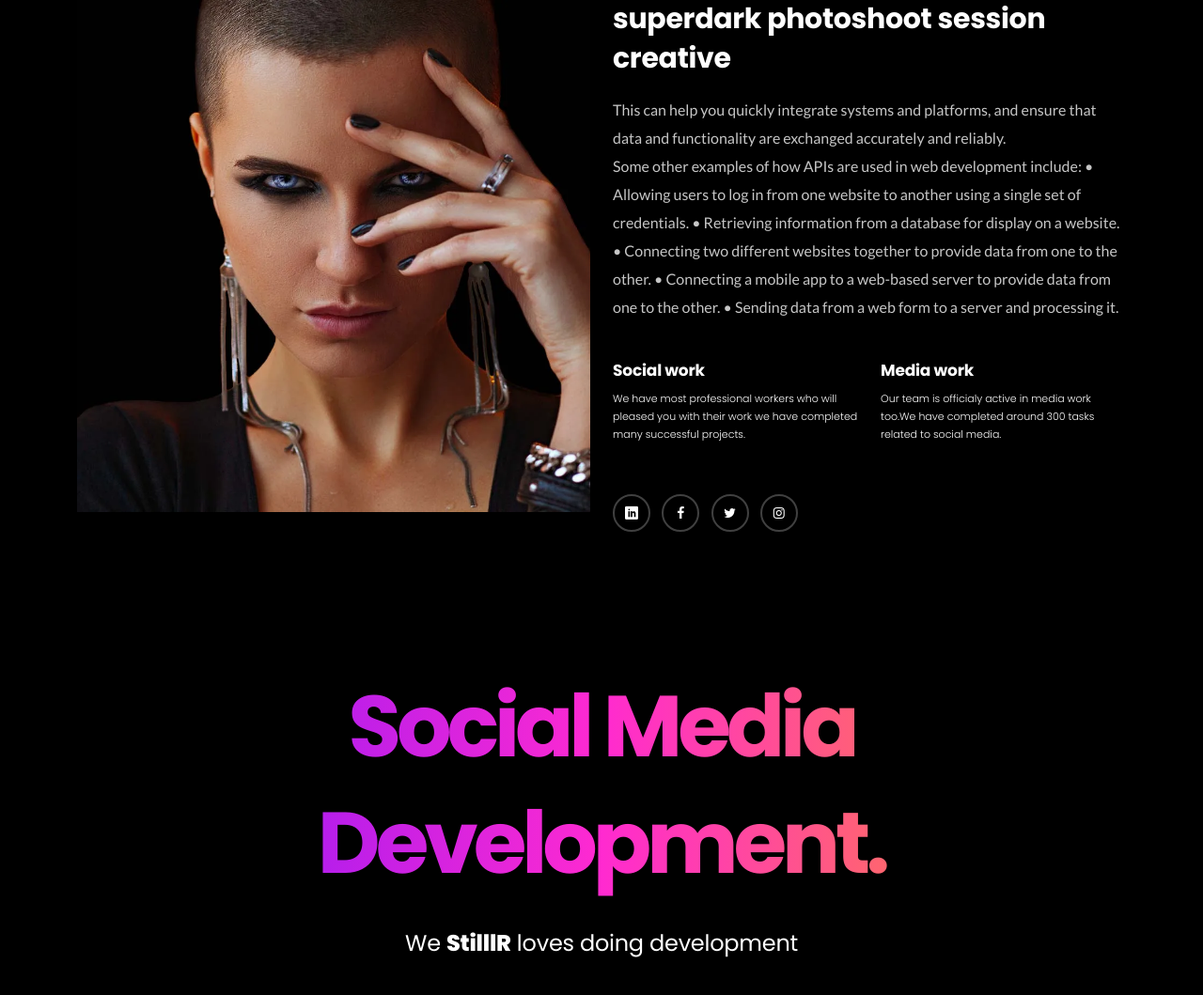
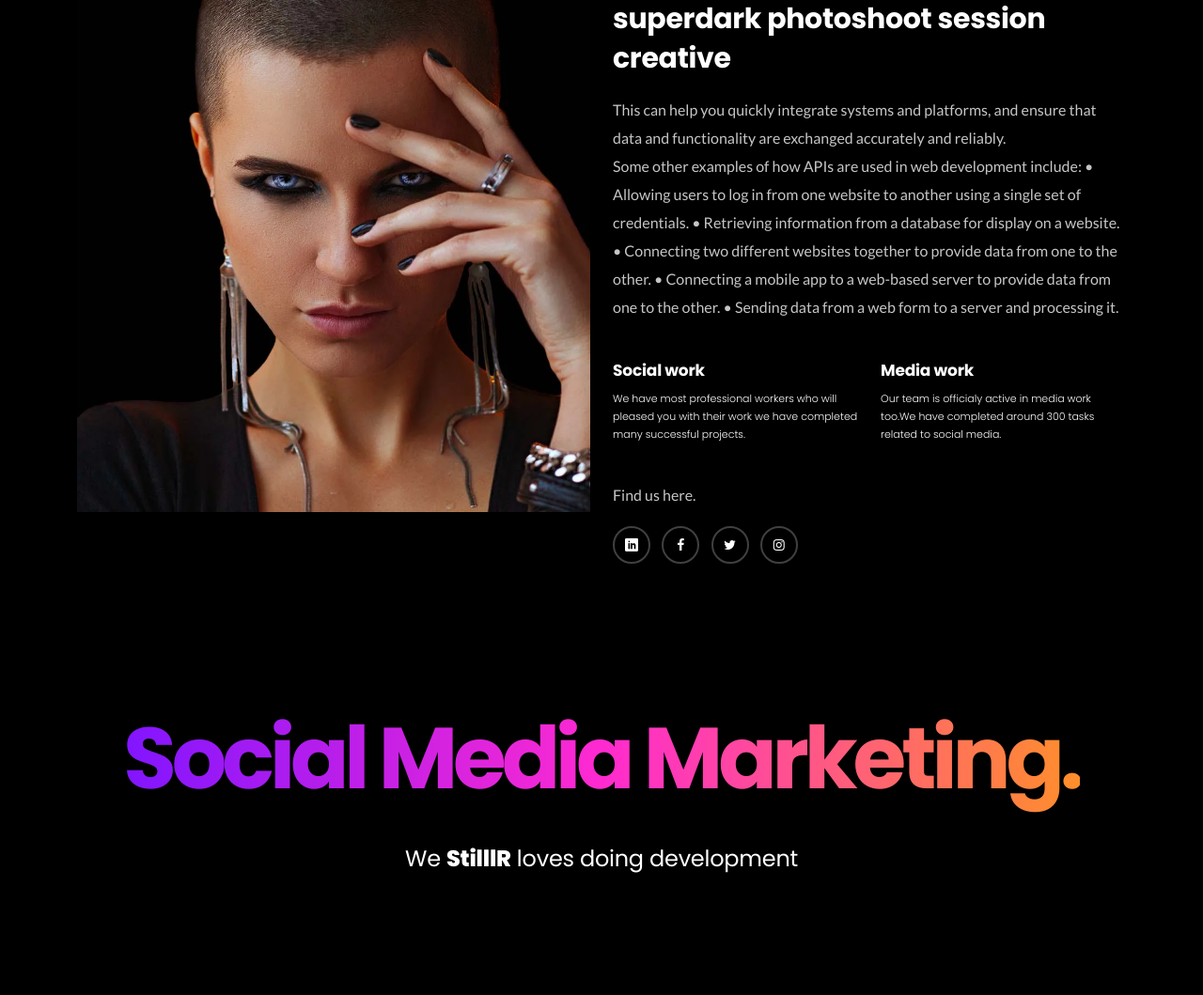
Before and after one commit to asadmumtaz92/stlllr, a PHP site: page /social_media_marketing_services.php in a window 1280 px wide. Shown: the part 881-1940 px from the top of the page at 94% size. Run offline with PHP 8.4, Linux system fonts and the light colour scheme.

Commit message:
this commit for changes in pages

```diff
--- a/Adminpanel_services.php
+++ b/Adminpanel_services.php
@@ -178,6 +178,7 @@ Viewing system logs and error reports</p>
 									<div class="col">
 										<section class="footer-socials-section text-center text-sm-start">
 											<p class="mb-1 animated-element"></p>
+											<p class="mb-1 animated-element">Find us here.</p>
 											<div class="footer-socials-inner">
 												<div class="footer-socials animated-element">
 												<a class="social-icons" href="https://www.facebook.com/SkilltechWebDesign" target="_blank"><span><span class="icon-linkedin"></span></span></a>
--- a/mobile_app_development.php
+++ b/mobile_app_development.php
@@ -169,7 +169,7 @@
 								<div class="row">
 									<div class="col">
 										<section class="footer-socials-section text-center text-sm-start">
-
+										<p class="mb-1 animated-element">Find us here.</p>
 											<div class="footer-socials-inner">
 												<div class="footer-socials animated-element">
 												<a class="social-icons" href="https://www.facebook.com/SkilltechWebDesign" target="_blank"><span><span class="icon-linkedin"></span></span></a>
@@ -232,9 +232,7 @@
 						<div class="row">
 							<div class="col text-center">
 								<div class="sk__warped-text-wrapper sk__flex-center">
-									<span class="sk__warped-text">GET THEME NOW</span>
-								</div>
-								<h3><strong>BETTER DESIGN AESTHETICS</strong></h3>
+
 								<a class="btn btn-lg btn-outline-light sk__warped-button" href="https://1.envato.market/a1mP7Z" role="button">BUY THEME -></a>
 							</div>
 						</div>
--- a/social_media_marketing_services.php
+++ b/social_media_marketing_services.php
@@ -179,7 +179,7 @@
 								<div class="row">
 									<div class="col">
 										<section class="footer-socials-section text-center text-sm-start">
-
+										<p class="mb-1 animated-element">Find us here.</p>
 											<div class="footer-socials-inner">
 												<div class="footer-socials animated-element">
 												<a class="social-icons" href="https://www.facebook.com/SkilltechWebDesign" target="_blank"><span><span class="icon-linkedin"></span></span></a>
@@ -203,7 +203,7 @@
 					<div class="container-fluid">
 						<div class="row">
 							<div class="col-12 col-md-10 offset-md-1 text-center sk__heading-spacer-xl">
-								<h1 class="super-heading sk__clipped-text sk__gradient-back-v1"></span>Social Media Development.</span></h1>
+								<h1 class="super-heading sk__clipped-text sk__gradient-back-v1"></span>Social Media Marketing.</span></h1>
 								<h2 class="h2-regular">We <strong>StilllR</strong> loves doing development</h2>
 							</div>
 
--- a/uiux_services.php
+++ b/uiux_services.php
@@ -128,7 +128,7 @@
 								<div class="row order-1 order-xxl-2 sk__project-main-heading text-center py-2 py-sm-0 sk__flex-center">
 									<div class="col position-relative mb-5 pb-0 pb-md-5 pb-lg-0 pb-xl-5 mb-xxl-0 pb-xxl-0">
 										<div class="cover-text-wrapper d-block">
-											<h1 class="super-heading sk__clipped-text sk__gradient-back-v1 mb-xxl-0">&nbsp;Ui/Ux Development&nbsp;</h1>
+											<h1 class="super-heading sk__clipped-text sk__gradient-back-v1 mb-xxl-0">&nbsp;UI/UX Development&nbsp;</h1>
 										</div>
 										<div class="cover-text-wrapper d-block">
 											<h2>Some things are best when Designed by professionals</h2>
@@ -168,7 +168,7 @@
 								<div class="row">
 									<div class="col">
 										<section class="footer-socials-section text-center text-sm-start">
-
+										<p class="mb-1 animated-element">Find us here.</p>
 											<div class="footer-socials-inner">
 												<div class="footer-socials animated-element">
 												<a class="social-icons" href="https://www.facebook.com/SkilltechWebDesign" target="_blank"><span><span class="icon-linkedin"></span></span></a>
```
